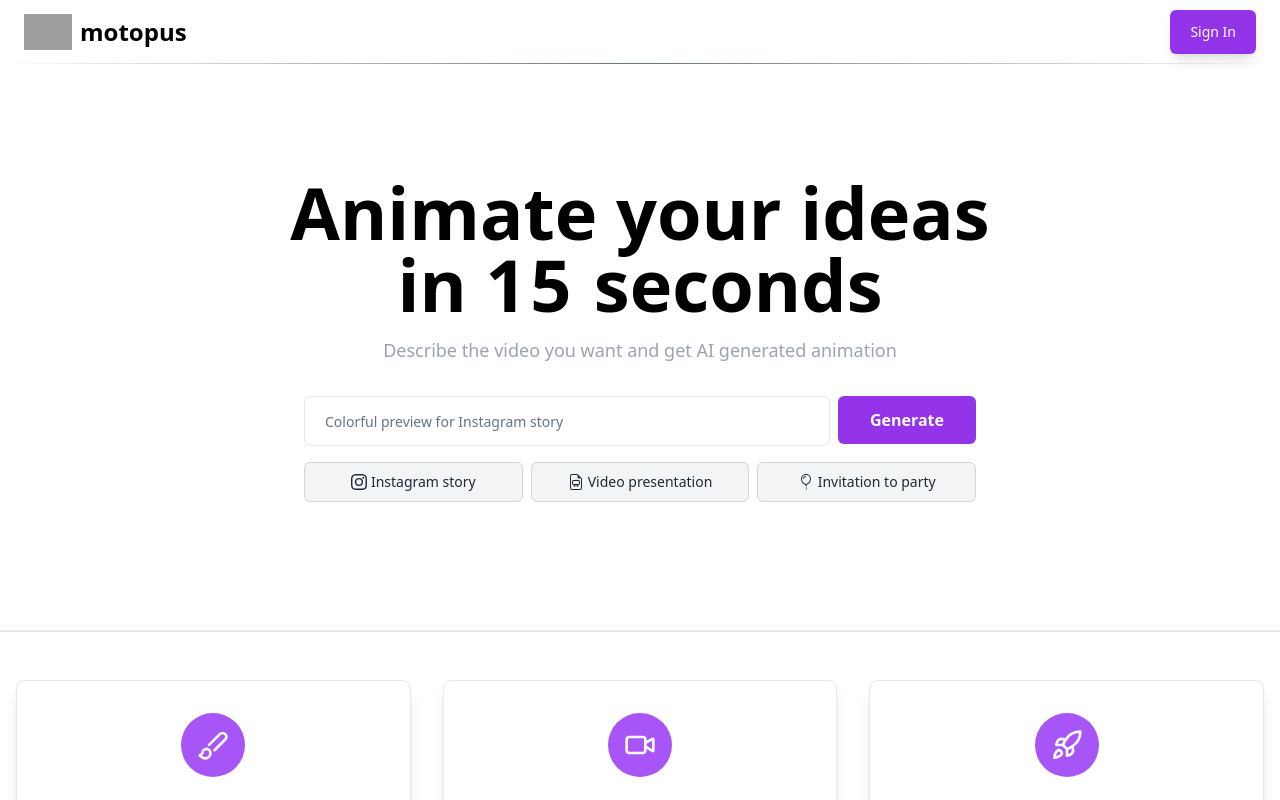
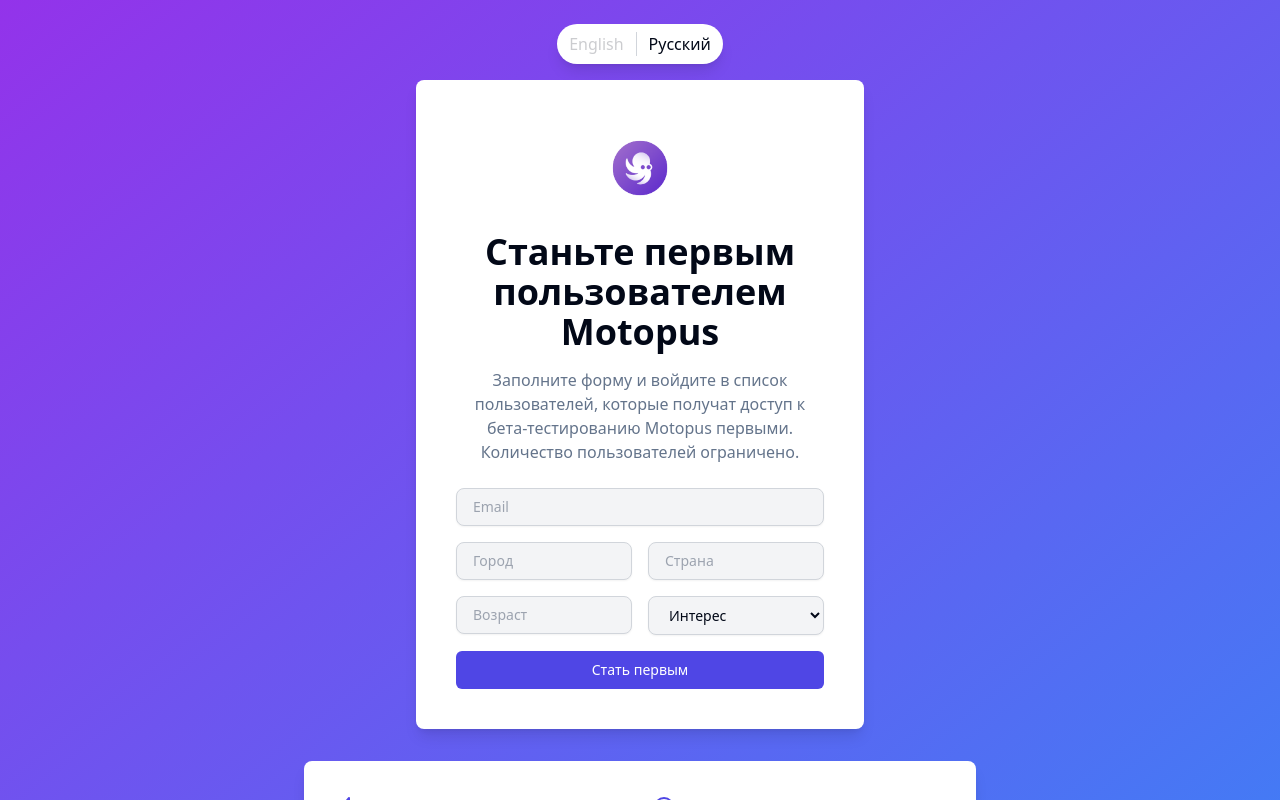
Before and after one commit to Sailaukan/motopus, a Next.js app: page / in a window 1280 px wide. Shown: the top 800 px of the page. Built offline with nearby package versions, Linux system fonts and the light colour scheme; no server answers; the database is empty; grey boxes are pictures that could not be loaded.

Commit message:
preview page

```diff
--- a/src/app/page.tsx
+++ b/src/app/page.tsx
@@ -7,8 +7,8 @@
 export default function Home() {
   return (
     <RootLayout>
-      <MainPage />
-      {/* <BetaPreview/> */}
+      {/* <MainPage /> */}
+      <BetaPreview/>
     </RootLayout>
   );
 }
```
